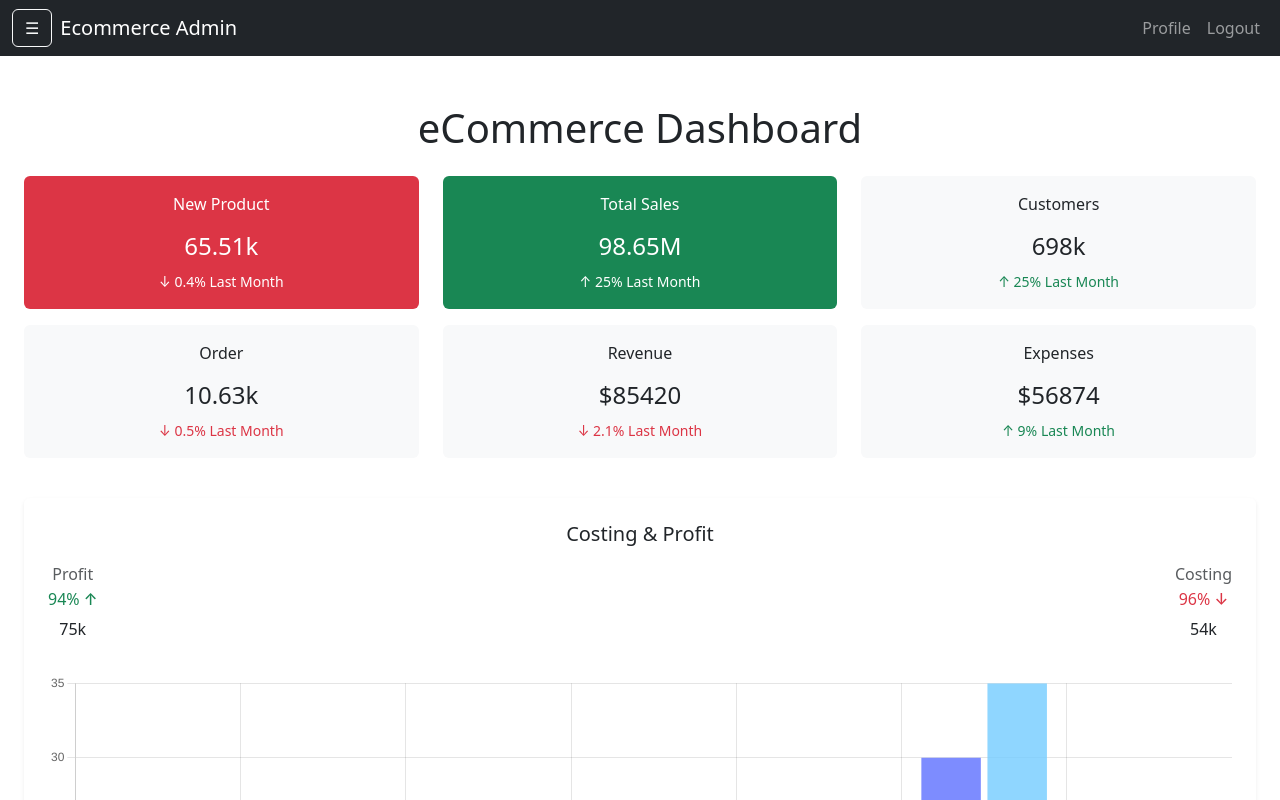
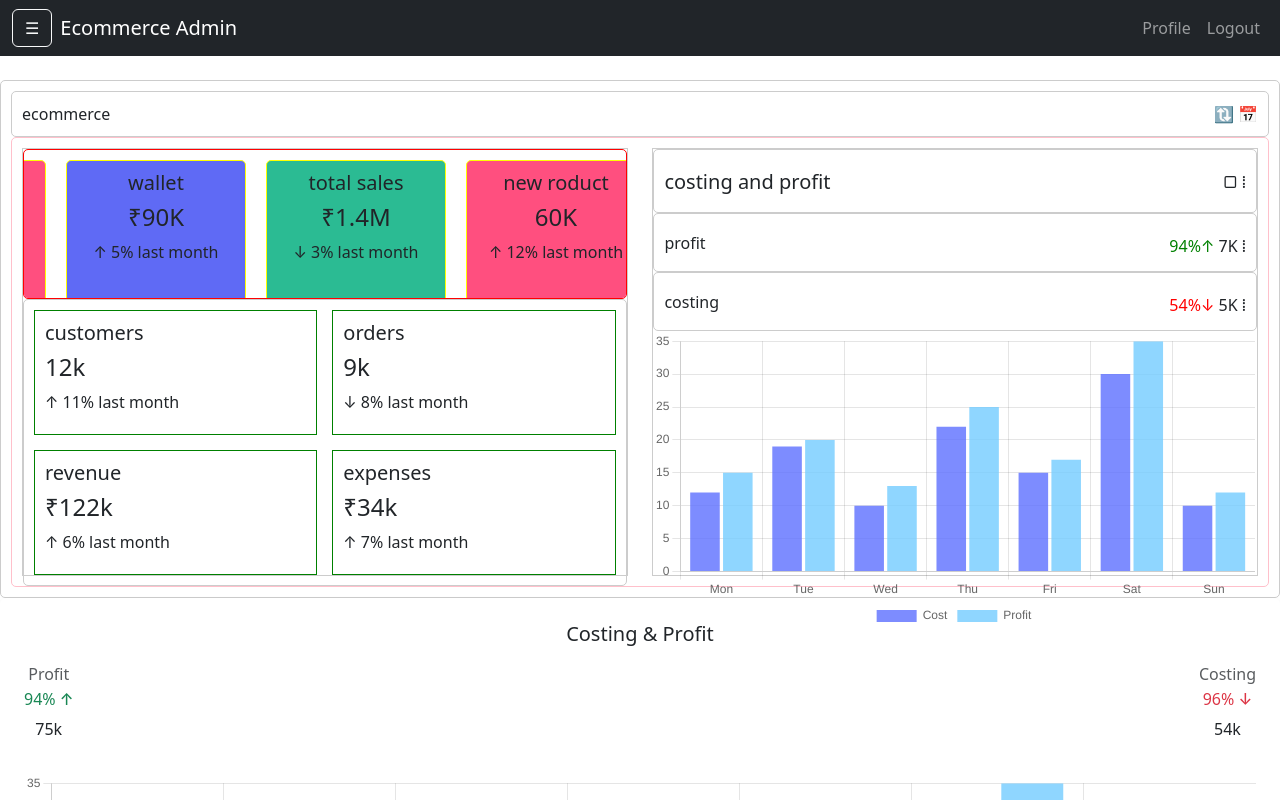
Before and after one commit to uttamm9/ecom_fe, a React (Vite) app in the folder frontend/: page /admin in a window 1280 px wide. Shown: the top 800 px of the page. Built offline with nearby package versions, Linux system fonts and the light colour scheme.

Commit message:
update admin panel

```diff
--- a/frontend/src/components/AdminDashboard.jsx
+++ b/frontend/src/components/AdminDashboard.jsx
@@ -44,59 +44,129 @@ const AdminDashboard = () => {
   return (
     <Container fluid>
       <Row>
-        <Col >
-
+        <Col>
         </Col>
         <Col md={15} className="p-0">
           <AdminNavbar />
 
-          <div className="p-4">
-            <h1 className="mb-4">eCommerce Dashboard</h1>
+          <div></div>
+          <div >
+            <div style={{  width: '100%' , border: '1px solid #ccc', padding: '10px', borderRadius: '5px'}}>
+              <div style={{ display: 'flex', justifyContent: 'space-between', width: '100%', border: '1px solid #ccc', padding: '10px', borderRadius: '5px',marginTop:'0px'}}>
+                <div>ecommerce</div>
+                <div>🔃 📅 </div>
+              </div>
 
-            <div className="row mb-4">
-              <div className="col-md-4 mb-3">
-                <div className="bg-danger text-white p-3 rounded">
-                  <p>New Product</p>
-                  <h4>65.51k</h4>
-                  <small>↓ 0.4% Last Month</small>
+              <div style={{ display: 'flex', justifyContent: 'space-between', width: '100%',height:'450px', border: '1px solid pink', padding: '10px', borderRadius: '5px'}}>
+                <div style={{width:'49%',border:'1px solid #ccc'}}>
+
+                <div style={{
+  width: '100%',
+  overflow: 'hidden',
+  height: '150px',
+  border: '1px solid red',
+  padding: '10px',
+  borderRadius: '5px',
+  position: 'relative'
+}}>
+  <div
+    style={{
+      display: 'flex',
+      width: 'fit-content',
+      animation: 'slide 20s linear infinite'
+    }}
+  >
+    {/* Duplicate the content for seamless loop */}
+    {[1, 2].map((_, repeatIndex) => (
+      <React.Fragment key={repeatIndex}>
+        <div style={{ height: '150px', width: '180px', marginRight: '20px', border: '1px solid yellow', background: '#ff4f7f', borderRadius: '5px', textAlign: 'center', padding: '10px' }}>
+          <h5>new roduct</h5>
+          <h4>60K</h4>
+          <span>↑ 12% last month</span>
         </div>
+        <div style={{ height: '150px', width: '180px', marginRight: '20px', border: '1px solid yellow', background: '#5F6AF5' ,borderRadius: '5px', textAlign: 'center', padding: '10px'  }}>
+          <h5>wallet</h5>
+            <h4>₹90K</h4>
+            <span>↑ 5% last month</span>
         </div>
-              <div className="col-md-4 mb-3">
-                <div className="bg-success text-white p-3 rounded">
-                  <p>Total Sales</p>
-                  <h4>98.65M</h4>
-                  <small>↑ 25% Last Month</small>
+        <div style={{ height: '150px', width: '180px', marginRight: '20px', border: '1px solid yellow', background: '#2BBB93',borderRadius: '5px', textAlign: 'center', padding: '10px'  }}>
+          <h5>total sales</h5>
+          <h4>₹1.4M</h4>
+          <span>↓ 3% last month</span>
         </div>
+      </React.Fragment>
+    ))}
   </div>
-              <div className="col-md-4 mb-3">
-                <div className="bg-light p-3 rounded">
-                  <p>Customers</p>
-                  <h4>698k</h4>
-                  <small className="text-success">↑ 25% Last Month</small>
+
+  <style>
+    {`
+      @keyframes slide {
+        0% { transform: translateX(0%); }
+        100% { transform: translateX(-50%); }
+      }
+    `}
+  </style>
 </div>
+
+                  <div
+  style={{
+    display: 'grid',
+    gridTemplateColumns: 'repeat(2, 1fr)', // 2 columns
+    gap: '15px', // spacing between grid items
+    width: '100%',
+    padding: '10px',
+    border: '1px solid #ccc',
+    borderRadius: '5px'
+  }}
+>
+  <div style={{ width: '100%', height: '125px', border: '1px solid green', textAlign:'left', padding:'10px' }}>
+    <h5>customers</h5>
+    <h4>12k</h4>
+    <span>↑ 11% last month</span>
   </div>
-              <div className="col-md-4 mb-3">
-                <div className="bg-light p-3 rounded">
-                  <p>Order</p>
-                  <h4>10.63k</h4>
-                  <small className="text-danger">↓ 0.5% Last Month</small>
+  <div style={{ width: '100%', height: '125px', border: '1px solid green', textAlign:'left', padding:'10px'  }}>
+  <h5>orders</h5>
+  <h4>9k</h4>
+  <span>↓ 8% last month</span>
   </div>
+  <div style={{ width: '100%', height: '125px', border: '1px solid green' , textAlign:'left', padding:'10px' }}>
+  <h5>revenue</h5>
+    <h4>₹122k</h4>
+    <span>↑ 6% last month</span>
   </div>
-              <div className="col-md-4 mb-3">
-                <div className="bg-light p-3 rounded">
-                  <p>Revenue</p>
-                  <h4>$85420</h4>
-                  <small className="text-danger">↓ 2.1% Last Month</small>
-                </div>
-              </div>
-              <div className="col-md-4 mb-3">
-                <div className="bg-light p-3 rounded">
-                  <p>Expenses</p>
-                  <h4>$56874</h4>
-                  <small className="text-success">↑ 9% Last Month</small>
+  <div style={{ width: '100%', height: '125px', border: '1px solid green', textAlign:'left', padding:'10px'  }}>
+  <h5>expenses</h5>
+    <h4>₹34k</h4>
+    <span>↑ 7% last month</span>
   </div>
 </div>
                 </div>
+
+                <div style={{width:'49%',border:'1px solid #ccc'}}>
+
+                  <div style={{display:'flex',justifyContent:'space-between',width:'100%',border:'1px solid #ccc',padding:'10px',borderRadius:'5px',paddingTop:'20px'}}>
+                    <div><h5>costing and profit</h5></div>
+                    <div>▢ ⁞</div>
+                  </div>
+
+                  <div>
+                    <div style={{display:'flex',justifyContent:'space-between',width:'100%',border:'1px solid #ccc',padding:'10px',borderRadius:'5px',paddingTop:'20px'}}>
+                      <h6>profit</h6>
+                      <div><span style={{color:'green'}}>94%↑</span> <span>7K</span> ⁞</div>
+                    </div>
+                    <div style={{display:'flex',justifyContent:'space-between',width:'100%',border:'1px solid #ccc',padding:'10px',borderRadius:'5px',paddingTop:'20px'}}>
+                    <h6>costing</h6>
+                    <div><span style={{color:'red'}}>54%↓</span> <span>5K</span> ⁞</div>
+                    </div>
+                  </div>
+                  <div>
+                    <Bar data={chartData} options={chartOptions} />
+                  </div>
+                </div>
+              </div>
+            </div>
+
+
 
             <div className="bg-white p-4 rounded shadow-sm">
               <h5 className="mb-3">Costing & Profit</h5>
--- a/frontend/src/components/supplierOrders.jsx
+++ b/frontend/src/components/supplierOrders.jsx
@@ -2,6 +2,7 @@ import React from 'react'
 import CustomNavbar from './navbar'
 import { useEffect, useState } from 'react'
 import axios from 'axios'
+import SupplierNavbar from './supplierNavbar'
 const supplierOrders = () => {
   const [orders, setOrders] = useState([]);
   const token = localStorage.getItem('token');
@@ -50,40 +51,7 @@ const supplierOrders = () => {
 
   return (
     <>
-    <div style={{
-  position: 'fixed', top: '0', width: '100%', background: '#007bff ',
-  boxShadow: '0 2px 4px rgba(0, 0, 0, 0.1)', padding: '10px 20px',
-  display: 'flex', justifyContent: 'space-between', alignItems: 'center',
-  zIndex: '1000'
-}}>
-  {/* Left Section */}
-  <div style={{ color: 'white', fontSize: '16px' }}>
-    <span>Welcome, </span>
-    <h3 style={{ display: 'inline', fontWeight: 'bold' }}>
-      {localStorage.getItem('name')}
-    </h3>
-  </div>
-
-  {/* Center Section */}
-  <div style={{ color: 'white', fontSize: '20px', fontWeight: 'bold' }}>
-    Amazon
-  </div>
-
-  {/* Right Section */}
-  <button
-    onClick={handleLogout}
-    style={{
-      backgroundColor: 'red', color: 'white', border: 'none', padding: '8px 15px',
-      borderRadius: '5px', cursor: 'pointer', fontSize: '14px', fontWeight: 'bold',
-      transition: 'background 0.3s'
-    }}
-    onMouseOver={(e) => e.target.style.backgroundColor = '#c0392b'}
-    onMouseOut={(e) => e.target.style.backgroundColor = 'red'}
-  >
-    Logout
-  </button>
-</div>
-
+    <SupplierNavbar/>
     <div style={{maxWidth:"900px", margin:"80px auto 20px", padding:"20px"}}>
         <h2>Your Orders</h2>
        <hr />
@@ -111,10 +79,12 @@ const supplierOrders = () => {
                    {order.status === 'deliver'?(
                     <option value="delivered">delivered</option>
                    ):null}
-{/*
-
-                    <option value="delivered">Delivered</option>
-                    <option value="returned">Returned</option> */}
+                    {order.status === 'return'?(
+                      <option value="returned">Approw return</option>
+                    ):null}
+                    {order.status === 'returned'?(
+                      <option>Returned</option>
+                    ):null}
                 </select>
             </div>
         ))}
--- a/frontend/src/components/supplierdashboard.jsx
+++ b/frontend/src/components/supplierdashboard.jsx
@@ -93,18 +93,18 @@ const supplierdashboard = () => {
             return (
               <tr key={index}>
               <td>{index + 1}</td>
-              <td>{product.name}</td>
-              <td>{product.price}</td>
+              <td>{(product.productId.name).slice(0,20)}</td>
+              <td>{product.productId.price}</td>
               <td>{product.quantity}</td>
-              <td>{product.category}</td>
-              <td>{product.isAvailable ? 'Active' : 'Inactive'}</td>
-              <td>{product.brand}</td>
+              <td>{product.productId.category}</td>
+              <td>{product.productId.isDeleted ? 'Inctive' : 'active'}</td>
+              <td>{product.productId.brand}</td>
               <td>{product.rating?product.rating:'0'}</td>
               <td>
-                <button onClick={()=>{setModule(true),setEditProduct(product)}}
-                style={{ backgroundColor: 'green', color: '#fff', padding: '5px 10px', border: 'none', borderRadius: '4px', cursor: 'pointer' }} >Edit</button>
-                <button onClick={(e)=>handledelete(product._id)}
-                style={{ backgroundColor: 'red', color: '#fff', padding: '5px 10px', border: 'none', borderRadius: '4px', cursor: 'pointer', marginLeft: '5px' }}>Delete</button>
+              <button onClick={()=>{setModule(true),setEditProduct(product)}}
+              style={{ backgroundColor: 'green', color: '#fff', padding: '5px 10px', border: 'none', borderRadius: '4px', cursor: 'pointer' }} >Edit</button>
+              <button onClick={(e)=>handledelete(product._id)}
+              style={{ backgroundColor: 'red', color: '#fff', padding: '5px 10px', border: 'none', borderRadius: '4px', cursor: 'pointer', marginLeft: '5px' }}>Delete</button>
               </td>
               </tr>
             )
--- a/frontend/src/components/userView.jsx
+++ b/frontend/src/components/userView.jsx
@@ -73,6 +73,7 @@ const UserView = () => {
         }
       );
       console.log(response.data);
+      alert("Product added to wishlist successfully!");
     } catch (error) {
       console.log(error);
     }
--- a/frontend/src/components/userorders.jsx
+++ b/frontend/src/components/userorders.jsx
@@ -23,12 +23,12 @@ const UserOrders = () => {
     getMyOrders();
   }, []);
 
-  const handleOrderAction = async (orderId, action) => {
-    console.log(`Order ${orderId} selected action: ${action}`);
+  const handleOrderAction = async (_id, status) => {
+    console.log(`Order ${_id} selected action: ${status}`);
 
     // Example API request to update order status (uncomment when backend is ready)
     try {
-      await axios.put(`http://localhost:3000/user/order/${orderId}/update`, { action }, {
+      await axios.patch(`http://localhost:3000/supplier/orderAction`, { _id,status }, {
         headers: { authorization: `Bearer ${token}` },
       });
       getMyOrders(); // Refresh orders after action
@@ -40,7 +40,7 @@ const UserOrders = () => {
   return (
     <>
       <CustomNavbar islogin={token} />
-      <div style={{ maxWidth: "900px", margin: "80px auto 20px", padding: "20px" }}>
+      <div style={{ maxWidth: "900px", margin: "0px auto 20px", padding: "20px" }}>
         <h2>Your Orders</h2>
 
         {orders.length === 0 ? (
@@ -71,7 +71,7 @@ const UserOrders = () => {
               <div>
                {order.status === 'innciet'?(
                 <button style={{color:'red'}}
-                 value='cancel' onClick={(e)=>handleOrderAction(order._id,e.target.value)}>Cancle</button>
+                 value='cancel' onClick={(e)=>handleOrderAction(order._id,e.target.value)}>cancel</button>
                ):null}
                {order.status === 'packege'?(
                 <button style={{color:'royalblue'}} >Proccesing</button>
@@ -82,8 +82,11 @@ const UserOrders = () => {
                {order.status === 'deliver'?(
                 <button style={{color:'red'}}
                 value = 'return' onClick={(e)=>handleOrderAction(order._id,e.target.value)}>Retrun</button>
+               ):null}
+               {order.status === 'return'?(
+                <button style={{color:'green'}} >Wait for approw</button>
+               ):null}
 
-               ):null}
               </div>
             </div>
           ))
```
Lines whose indentation alone changed are shown as unchanged.
